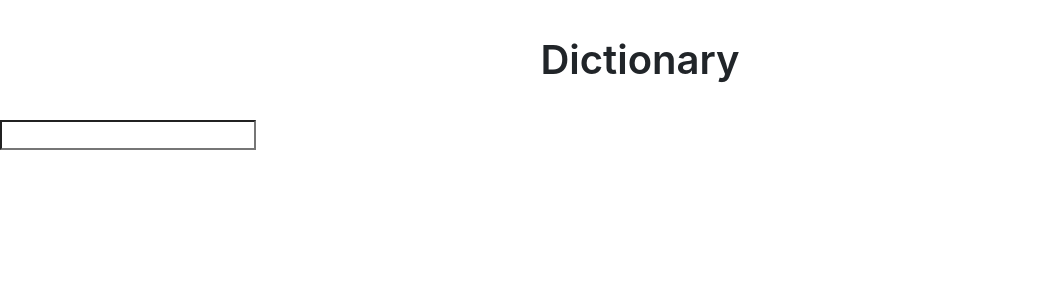
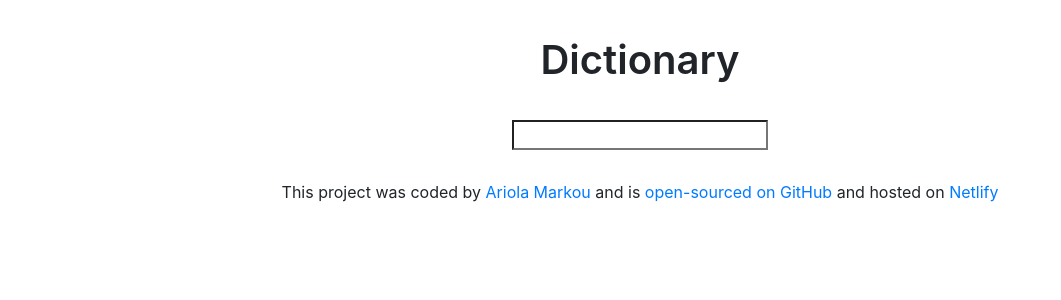
Before and after one commit to ariolam/react-dictionary-project, a React (Create React App) app: page / in a window 1280 px wide. Shown: the top 300 px of the page, without its empty margins (0-1061 px from the left). Built offline with nearby package versions, Linux system fonts and the light colour scheme.

Commit message:
Created the footer

```diff
--- a/src/App.css
+++ b/src/App.css
@@ -4,3 +4,7 @@
   font-weight: 600;
   font-size: 40px;
 }
+.App footer {
+  text-align: center;
+  margin: 30px 0;
+}
--- a/src/App.js
+++ b/src/App.js
@@ -6,6 +6,33 @@ export default function App() {
     <div className="App">
       <header className="App-header">Dictionary</header>
       <SearchEngine />
+      <footer>
+        This project was coded by{" "}
+        <a
+          href="https://github.com/ariolam/react-weather-project"
+          target="_blank"
+          rel="noreferrer"
+        >
+          {" "}
+          Ariola Markou{" "}
+        </a>{" "}
+        and is{" "}
+        <a
+          href="https://github.com/ariolam/react-weather-project"
+          target="_blank"
+          rel="noreferrer"
+        >
+          open-sourced on GitHub
+        </a>{" "}
+        and hosted on{" "}
+        <a
+          href="https://app.netlify.com/teams/ariolam/overview?_ga=2.31828414.1222677229.1657026152-283144925.1646049587"
+          target="_blank"
+          rel="noreferrer"
+        >
+          Netlify
+        </a>
+      </footer>
     </div>
   );
 }
--- a/src/SearchEngine.css
+++ b/src/SearchEngine.css
@@ -0,0 +1,3 @@
+.SearchEngine {
+  text-align: center;
+}
```
